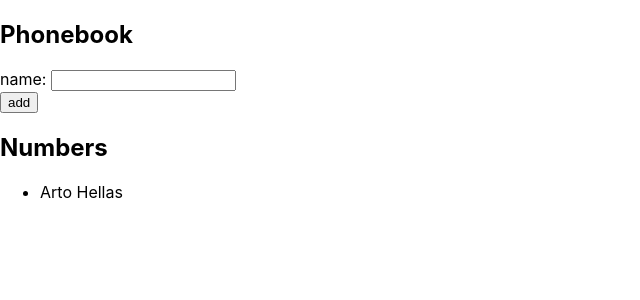
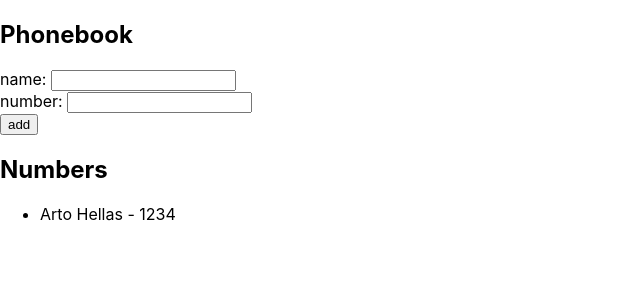
Before and after one commit to ivilches/fullstackopen, a React (Create React App) app in the folder part2/phonebook/: page / in a window 1280 px wide. Shown: the top 300 px of the page, without its empty margins (0-640 px from the left). Built offline with nearby package versions, Linux system fonts and the light colour scheme.

Commit message:
Exercise 2.8

```diff
--- a/part2/phonebook/src/App.js
+++ b/part2/phonebook/src/App.js
@@ -4,22 +4,27 @@
 const Entry = ({ person }) => {
   return (
     <li>
-      {person.name}
+      {person.name} - {person.number}
     </li>
   )
 }
 
 const App = () => {
-  const [ persons, setPersons] = useState([
-    { name: 'Arto Hellas', id: shortid.generate() }
-  ])
-  const [ newName, setNewName ] = useState('')
+  const [persons, setPersons] = useState([
+    {
+      id: shortid.generate(),
+      name: 'Arto Hellas',
+      number: '1234'
+    }
+  ]);
+  const [newName, setNewName] = useState('');
+  const [newNumber, setNewNumber] = useState('');
 
   const existsNameInPhoneBook = (name) => persons.some(p => p.name === name.trim());
 
   const handleSubmitForm = (event) => {
     event.preventDefault();
-    if(newName.trim() === '') {
+    if (newName.trim() === '') {
       return;
     }
 
@@ -29,15 +34,21 @@
     }
 
     setPersons(persons.concat({
+      id: shortid.generate(),
       name: newName,
-      id: shortid.generate()
+      number: newNumber,
     }));
 
     setNewName('');
+    setNewNumber('');
   }
 
   const handleNewNameChange = (event) => {
     setNewName(event.target.value);
+  }
+
+  const handleNewNumberChange = (event) => {
+    setNewNumber(event.target.value);
   }
 
   return (
@@ -48,6 +59,9 @@
           name: <input value={newName} onChange={handleNewNameChange} />
         </div>
         <div>
+          number: <input value={newNumber} onChange={handleNewNumberChange} />
+        </div>
+        <div>
           <button type="submit">add</button>
         </div>
       </form>
@@ -55,7 +69,7 @@
       <ul>
         {
           persons.map(p =>
-          <Entry key={p.id} person={p} />)
+            <Entry key={p.id} person={p} />)
         }
       </ul>
     </div>
```
